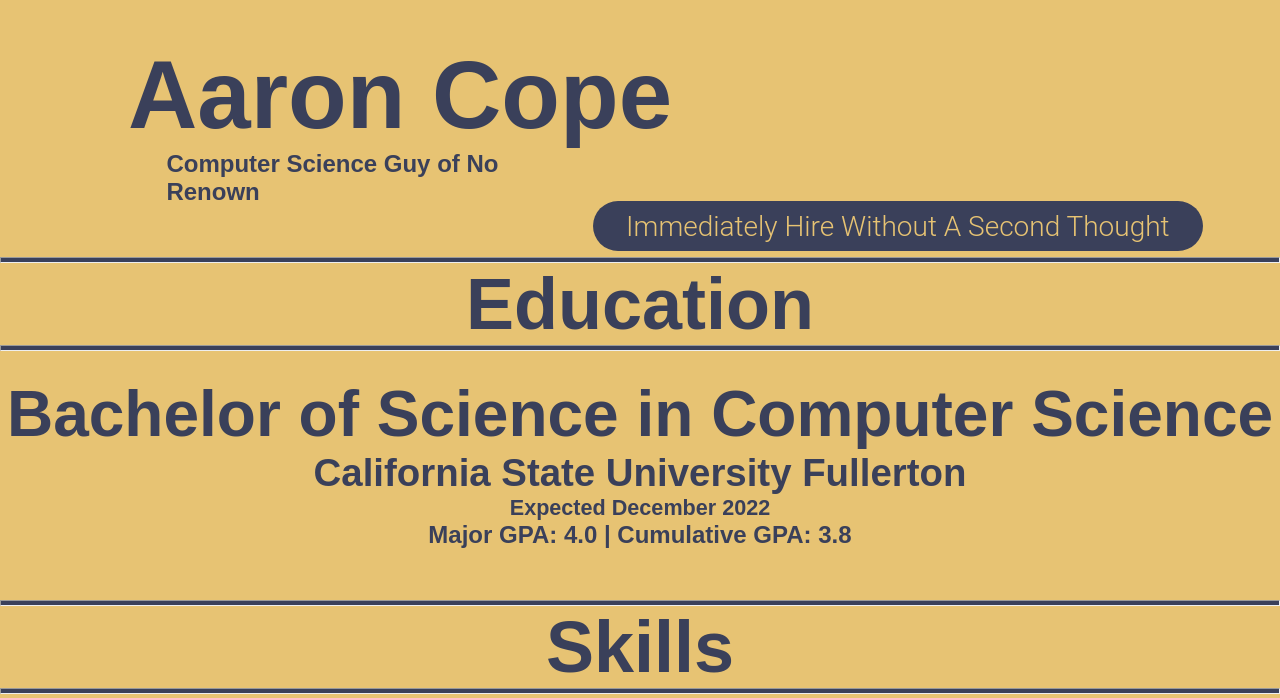
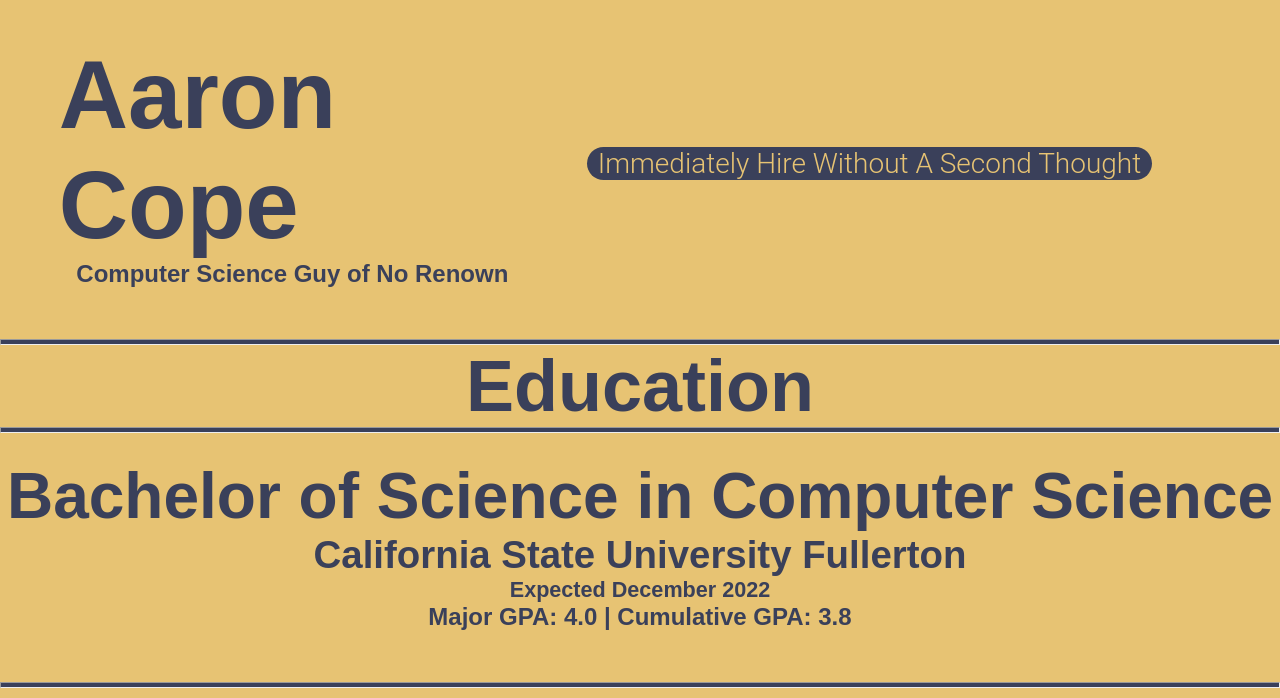
Before and after one commit to apc42190/CPSC331_Project3.github.io, a plain HTML site: page index.html in a window 1280 px wide. Shown: the top 698 px of the page. Drawn offline with Linux system fonts and the light colour scheme.

Commit message:
formtting

```diff
--- a/index.html
+++ b/index.html
@@ -8,9 +8,13 @@
     <link rel="stylesheet" href="style.css">
 </head>
 <body>
-    <h1>Aaron Cope</h1>
-    <a class = "button" href = "images/Awesome.jpg">Immediately Hire Without A Second Thought</a>
-    <p>Computer Science Guy of No Renown</p>
+    <div class = "header">
+        <div class = "name">
+            <h1>Aaron Cope</h1>
+            <p>Computer Science Guy of No Renown</p>
+        </div>
+        <a class = "button" href = "images/Awesome.jpg">Immediately Hire Without A Second Thought</a>
+    </div>
 
     <hr class = "top-rule">
     <h2>Education</h2>
--- a/style.css
+++ b/style.css
@@ -30,14 +30,24 @@ h1 {
     margin-top: 40px;
 }
 
+.header {
+    display: flex;
+    flex-direction: row;
+    justify-items: center;
+    align-items: center;
+}
+
+.name {
+    flex-grow: 2;
+}
+
 .button {
-    float: right;
-    margin-top: 4%;
-    margin-right: 6%;
+    margin-right: 10%;
+    margin-top: 3%;
+    flex-grow: 1;
     font-size: 1.75em;
     background-color: #3A405A;
     color: #E7C373;
-    padding:0.3em 1.2em;
     border-radius:2em;
     box-sizing: border-box;
     text-decoration:none;
```
